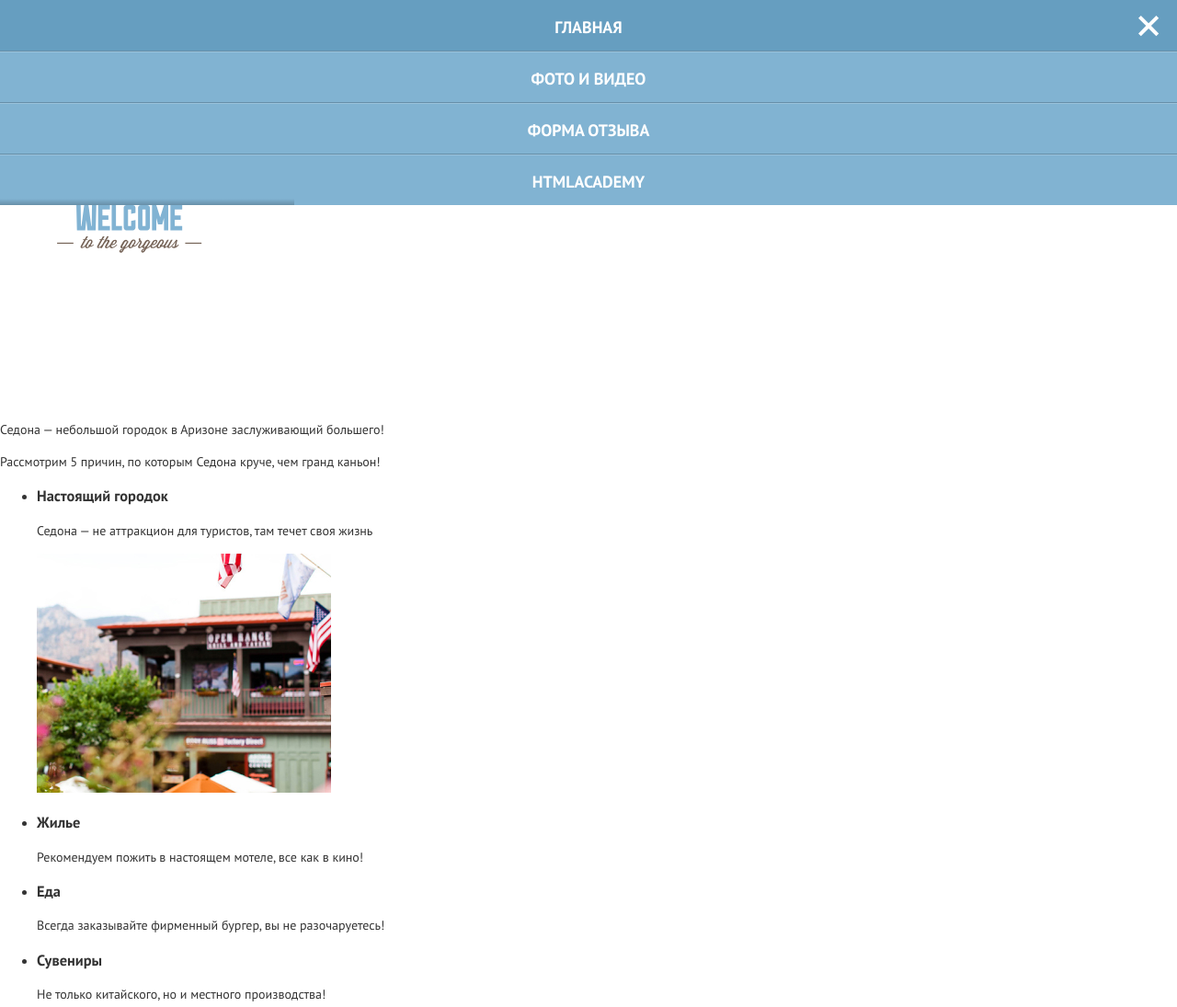
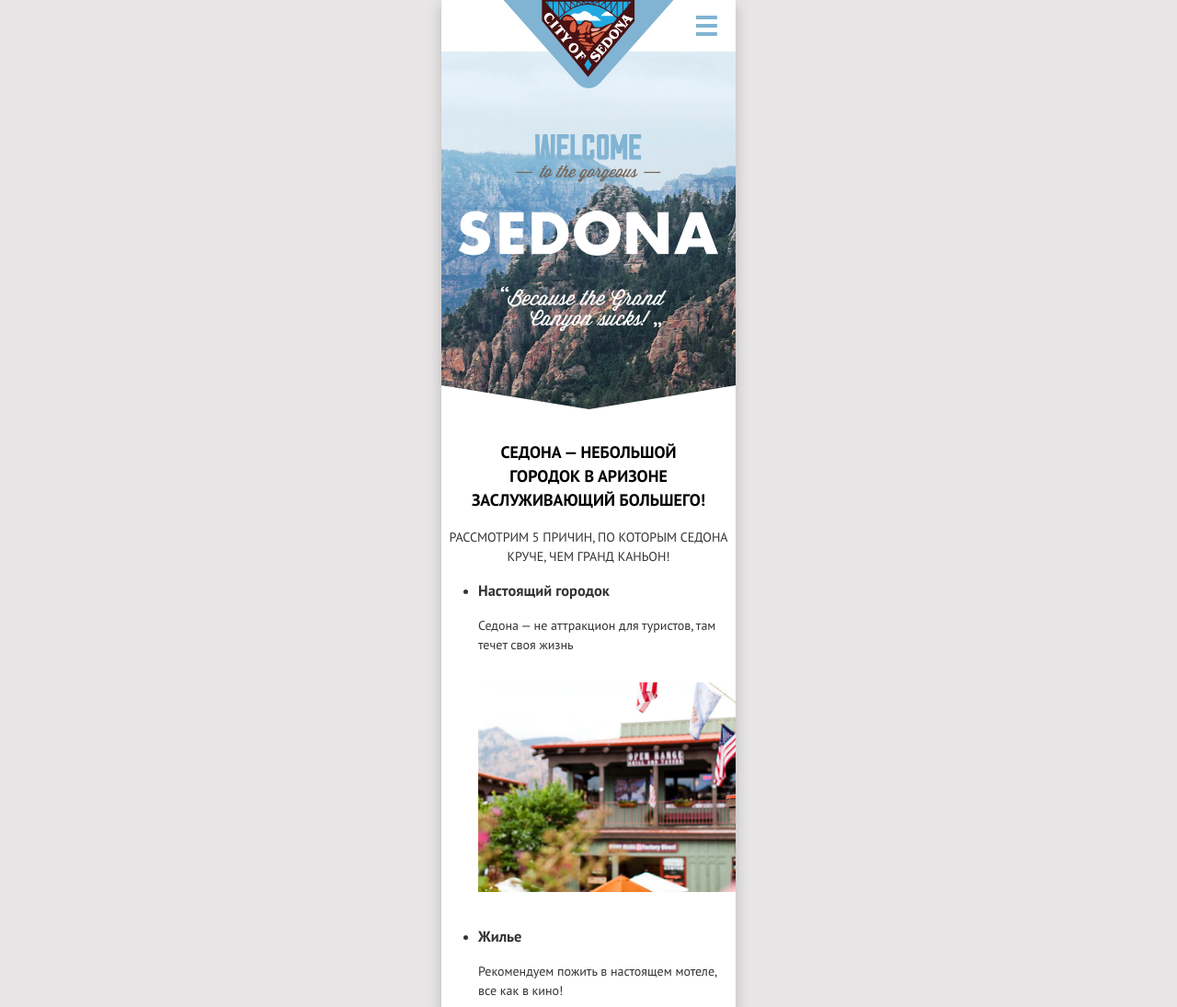
Before and after one commit to htmlacademy-adaptive/775445-sedona-27, a website: page source/index.html in a window 1280 px wide. Shown: the top 1095 px of the page at 92% size. Drawn offline with nearby package versions, Linux system fonts and the light colour scheme; files that its build step writes are made by us from their sources.

Commit message:
Делает бургерное меню, hero блок на всех страницах мобильной версии, начинает слитизовать блок преимуществ (мобильной версии)

```diff
--- a/source/index.html
+++ b/source/index.html
@@ -22,7 +22,7 @@
           </svg>
           <span class="visually-hidden">Открыть меню</span>
         </button>
-        <div class="main-nav__wrapper">
+        <div class="main-nav__wrapper main-nav__wrapper--closed">
           <button class="main-nav__toggle-close button" type="button">
             <svg class="main-nav__toggle-icon-close" aria-hidden="true" focusable="false" fill="currentColor" role="img" aria-label="Закрыть меню" width="23" height="23" viewBox="0 0 23 23"  xmlns="http://www.w3.org/2000/svg">
               <path d="M22.2 2.8L19.4 0L11.1 8.3L2.8 0L0 2.8L8.3 11.1L0 19.4L2.8 22.2L11.1 13.9L19.4 22.2L22.2 19.4L13.9 11.1L22.2 2.8Z"/>
@@ -48,16 +48,14 @@
     </header>
     <main class="main-index">
       <h1 class="visually-hidden">Сайт поиска гостиниц "Седона"</h1>
-      <section class="main-index__welcome">
-        <div class="main-index__wrapper">
-          <h2 class="visually-hidden">Добро пожаловать на сайт "Седона"</h2>
-          <img class="main-index__image" src="img/welcome-mobile.svg" width="282" height="214" alt="Добро пожаловать в Седону.">
-          <p class="main-index__slogan">Седона — небольшой городок в Аризоне заслуживающий большего!</p>
-          <p class="main-index__intro">Рассмотрим 5 причин, по которым Седона круче, чем гранд каньон!</p>
-        </div>
-      </section>
+      <header class="main-index__header hero-index">
+        <h2 class="visually-hidden">Добро пожаловать на сайт "Седона"</h2>
+        <img class="hero-index__image" src="img/welcome-mobile.svg" width="282" height="214" alt="Добро пожаловать в Седону.">
+      </header>
       <section class="advantages">
         <h2 class="visually-hidden">Преимущества</h2>
+        <p class="advantages__slogan">Седона — небольшой<br class="advantages__br">городок в Аризоне<br class="advantages__br">заслуживающий большего!</p>
+        <p class="advantages__intro">Рассмотрим 5 причин, по которым Седона круче, чем гранд каньон!</p>
         <ul class="advantages__list">
           <li class="advantages__item advantage-main">
             <div class="advantage-main__wrapper">
@@ -147,5 +145,6 @@
       </div>
     </footer>
   </div>
+  <script src="js/index.js"></script>
 </body>
 </html>
--- /dev/null
+++ b/source/js/index.js
@@ -0,0 +1,8 @@
+document.querySelector('.main-nav__toggle-open').addEventListener('click', function()
+{
+  document.querySelector('.main-nav__wrapper').classList.toggle('main-nav__wrapper--closed');
+})
+document.querySelector('.main-nav__toggle-close').addEventListener('click', function()
+{
+  document.querySelector('.main-nav__wrapper').classList.toggle('main-nav__wrapper--closed');
+})
--- /dev/null
+++ b/source/sass/blocks/advantages.scss
@@ -0,0 +1,26 @@
+@use "../mixins";
+
+.advantages__slogan {
+  font-weight: 700;
+  font-size: 18px;
+  line-height: 26px;
+  color: #000000;
+  text-transform: uppercase;
+  text-align: center;
+  margin: 0;
+  padding: 34px 18px 17px;
+}
+
+.advantages__intro {
+  text-transform: uppercase;
+  text-align: center;
+  margin: 0;
+}
+
+.advantages__br {
+  display: inline;
+}
+
+.advantages__image {
+  @include mixins.normalize-image;
+}
--- /dev/null
+++ b/source/sass/blocks/hero.scss
@@ -0,0 +1,23 @@
+.hero-index,
+.hero-inner {
+  color: #ffffff;
+  background-color: rgba(131, 179, 211, 0.7);
+  background-size: auto, cover;
+  background-repeat: no-repeat, no-repeat;
+}
+
+.hero-index {
+  background-image: url("../img/divider-mobile.svg"), url("../img/welcome-background-mobile.jpg");
+  background-position: bottom, top;
+}
+
+.hero-inner {
+  background-image: url("../img/divider-mobile.svg"), url("../img/welcome-backgound-inner-mobile.jpg");
+  background-position: bottom, bottom;
+}
+
+.hero-index__image,
+.hero-inner__image {
+  display: block;
+  margin: 0 auto;
+}
--- a/source/sass/blocks/main-footer.scss
+++ b/source/sass/blocks/main-footer.scss
@@ -0,0 +1,3 @@
+.main-footer {
+  display: flex;
+}
--- a/source/sass/blocks/main-index.scss
+++ b/source/sass/blocks/main-index.scss
@@ -1,3 +1,8 @@
 .main-index {
   flex-grow: 1;
 }
+
+.main-index__header {
+  padding-top: 90px;
+  padding-bottom: 85px;
+}
--- a/source/sass/blocks/main-inner.scss
+++ b/source/sass/blocks/main-inner.scss
@@ -1,3 +1,8 @@
 .main-inner {
   flex-grow: 1;
 }
+
+.main-inner__header {
+  padding-top: 52px;
+  padding-bottom: 67px;
+}
--- a/source/sass/blocks/main-nav.scss
+++ b/source/sass/blocks/main-nav.scss
@@ -6,7 +6,7 @@
 }
 
 .main-nav__toggle-open {
-  display: none;
+  display: block;
   background-color: transparent;
   margin: 9px 12px;
 
@@ -63,10 +63,17 @@
 }
 
 .main-nav__wrapper {
+  position: absolute;
+  content: "";
+  top: 0;
+  left: 0;
   display: block;
-  position: relative;
   width: 100%;
   z-index: 2;
+
+  &--closed {
+    display: none;
+  }
 }
 
 .main-nav__list {
@@ -121,7 +128,3 @@
     opacity: 0.3;
   }
 }
-
-.main-nav__link--active {
-  background-color: #669ec0;
-}
--- a/source/sass/blocks/page.scss
+++ b/source/sass/blocks/page.scss
@@ -21,4 +21,5 @@
   flex-direction: column;
   background-color: #ffffff;
   box-shadow: 0 5px 15px rgba(0, 1, 1, 0.2);
+  width: 320px; //ВРЕМЕННО
 }
--- a/source/sass/style.scss
+++ b/source/sass/style.scss
@@ -7,5 +7,7 @@
 @use "./blocks/main-header";
 @use "./blocks/main-nav";
 @use "./blocks/main-index";
+@use "./blocks/hero";
+@use "./blocks/advantages";
 @use "./blocks/main-footer";
 @use "./blocks/main-inner";
```
Also changed, not shown: source/catalog.html (+6 -7 lines), source/form.html (+6 -7 lines).
